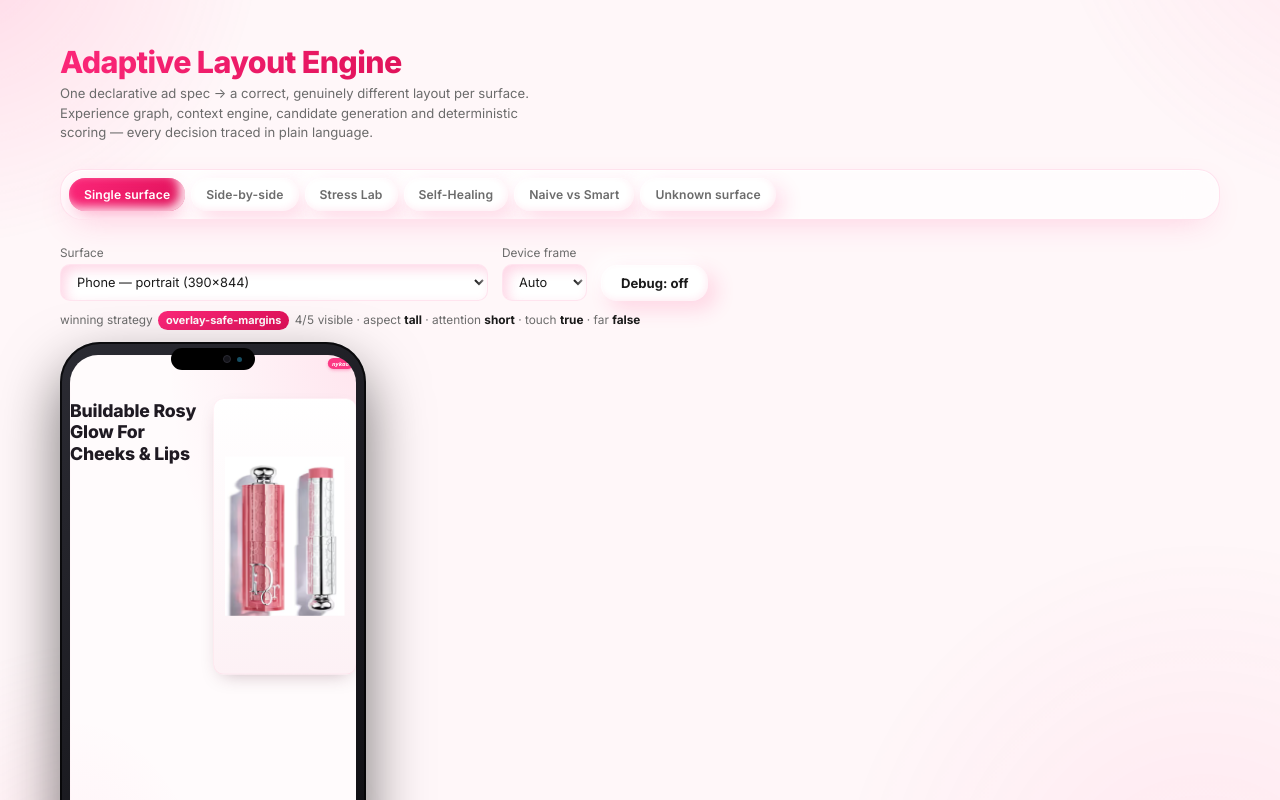
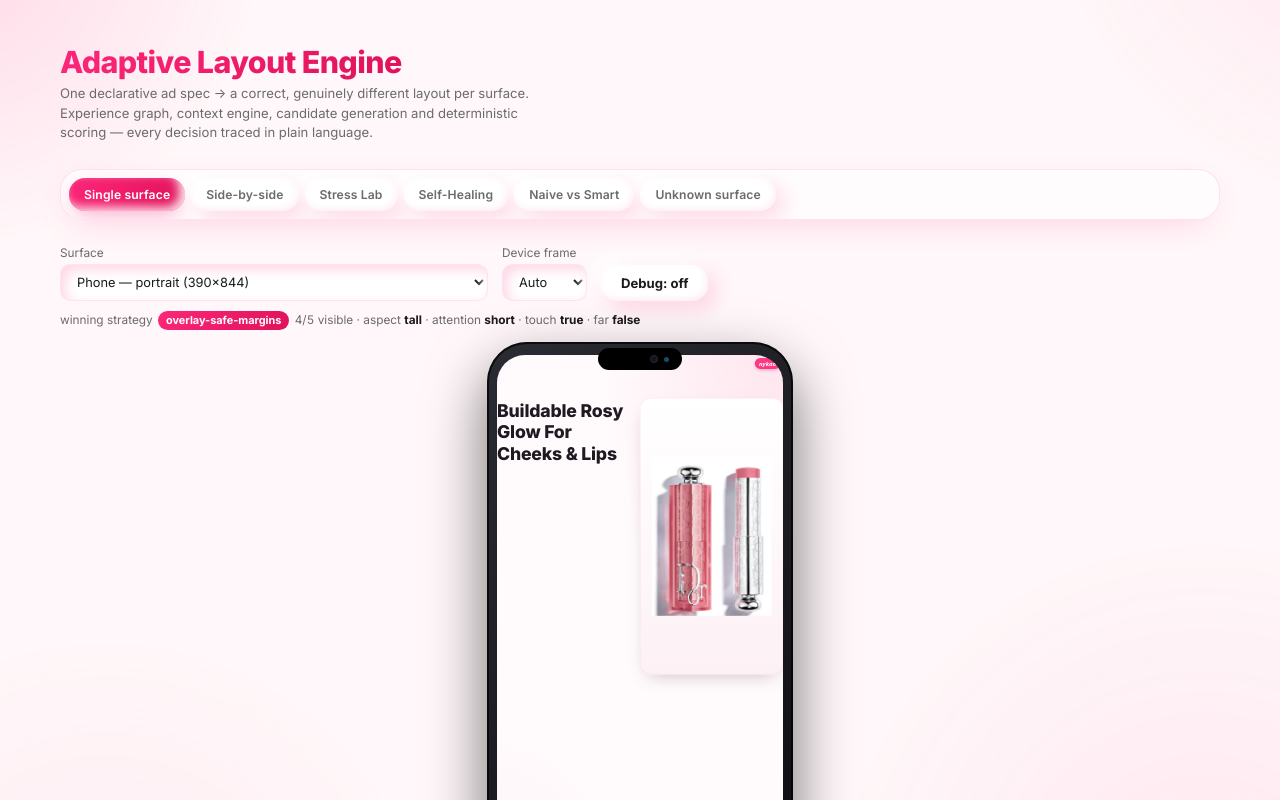
Before and after one commit to vajeedashaik/flam_vajeeda, a React (Vite) app: page / in a window 1280 px wide. Shown: the top 800 px of the page. Built offline with nearby package versions, Linux system fonts and the light colour scheme.

Commit message:
feat: center SurfaceStage previews in their container to improve layout consistency

```diff
--- a/src/styles/theme.css
+++ b/src/styles/theme.css
@@ -524,6 +524,11 @@ body::before {
 .ale-chip--accent { color: var(--on-accent); background: var(--accent-grad); box-shadow: none; }
 
 /* ---- SurfaceStage frames --------------------------------------------------- */
+/* Centers a single preview (device frame or bare stage) in its container.
+   Without this, a narrow phone/kiosk preview sits flush-left in a much wider
+   panel on any normal desktop viewport, leaving a large, lopsided dead zone
+   on the right that reads as broken rather than intentional. */
+.ale-stage-wrap { display: flex; justify-content: center; }
 .ale-stage { margin: 0; }
 .ale-stage-frame { display: inline-block; }
 .ale-stage-frame[data-frame="phone"]  { padding: 12px; border-radius: 34px; }
```
